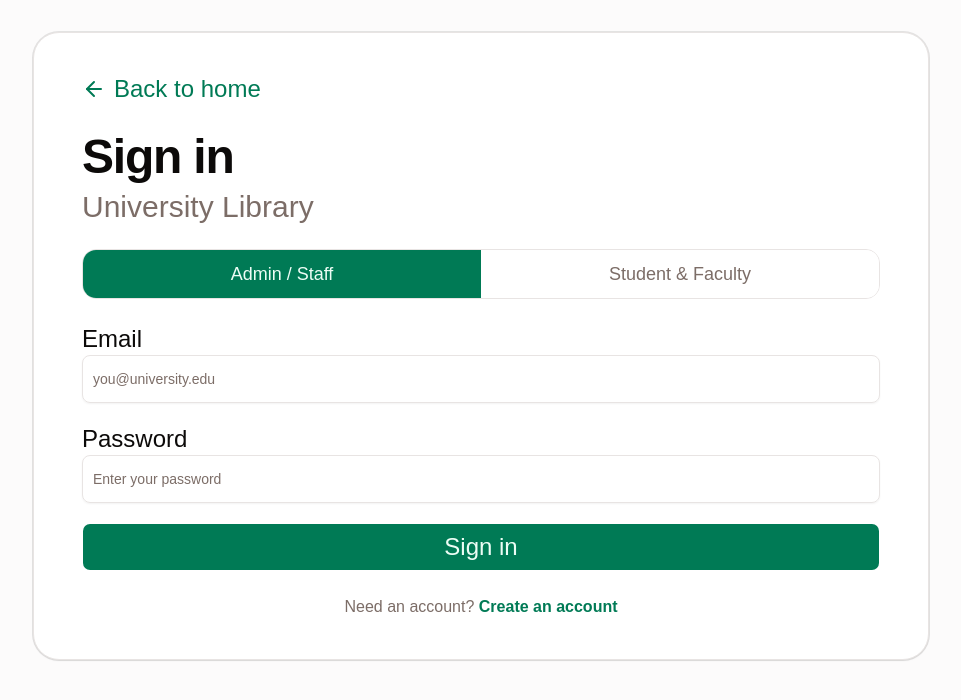
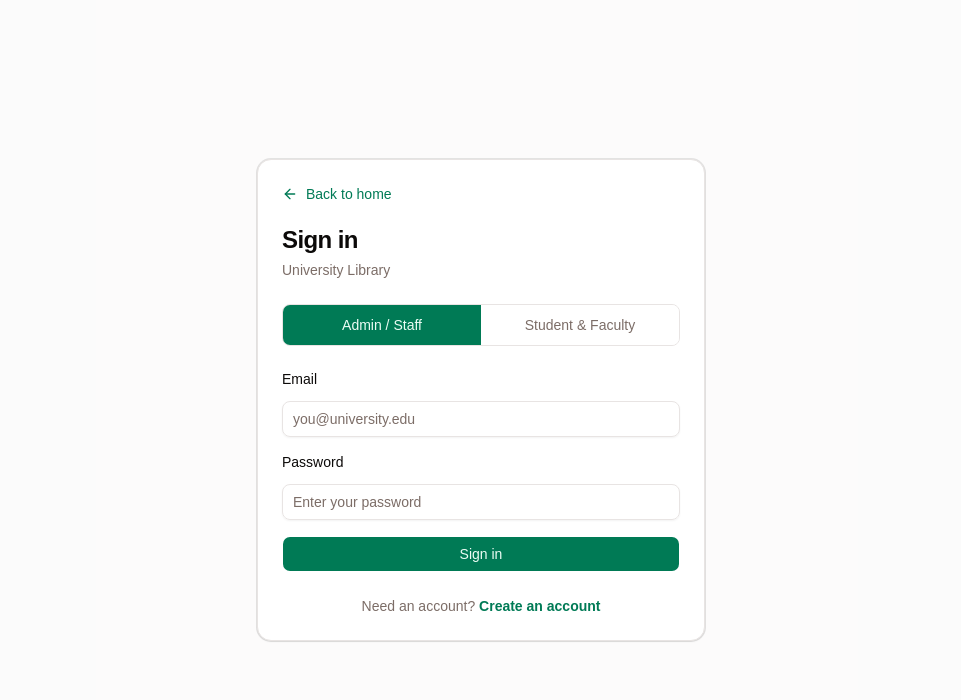
Before and after one commit to s-wick/library_database_project, a React (Vite) app: page /auth in a window 1280 px wide. Shown: the top 700 px of the page, without its empty margins (159-1120 px from the left). Built offline with nearby package versions, Linux system fonts and the light colour scheme.

Commit message:
Used [invalid input](https://ui.shadcn.com/docs/components/radix/input#invalid) field instead of separate label and used standard sizing for card

```diff
--- a/src/app/routes/auth.jsx
+++ b/src/app/routes/auth.jsx
@@ -4,6 +4,7 @@ import { Link } from "react-router-dom"
 import { Card, CardContent, CardHeader, CardTitle } from "@/components/ui/card"
 import { Button } from "@/components/ui/button"
 import { Input } from "@/components/ui/input"
+import { Field, FieldDescription, FieldLabel } from "@/components/ui/field"
 
 const roles = [
   { id: "admin", label: "Admin / Staff" },
@@ -20,7 +21,7 @@ export default function AuthPage() {
   const [selectedRole, setSelectedRole] = useState("admin")
   const [mode, setMode] = useState("signin")
   const [form, setForm] = useState(emptyForm)
-  const [error, setError] = useState("")
+  const [errors, setErrors] = useState({})
   const [success, setSuccess] = useState("")
 
   const isSignUp = mode === "signup"
@@ -37,34 +38,33 @@ export default function AuthPage() {
 
   function switchMode(nextMode) {
     setMode(nextMode)
-    setError("")
+    setErrors({})
     setSuccess("")
     setForm(emptyForm)
   }
 
   function handleSubmit(event) {
     event.preventDefault()
-    setError("")
+    setErrors({})
     setSuccess("")
 
     if (!form.email.trim()) {
-      setError("Email is required.")
-      return
+      setErrors({ email: "Email is required." })
     }
 
     if (!form.password.trim()) {
-      setError("Password is required.")
+      setErrors((prev) => ({ ...prev, password: "Password is required." }))
       return
     }
 
     if (isSignUp) {
       if (!form.confirmPassword.trim()) {
-        setError("Retype password is required.")
+        setErrors({ confirmPassword: "Retype password is required." })
         return
       }
 
       if (form.password !== form.confirmPassword) {
-        setError("Passwords do not match.")
+        setErrors({ confirmPassword: "Passwords do not match." })
         return
       }
     }
@@ -76,27 +76,25 @@ export default function AuthPage() {
   }
 
   return (
-    <div className="min-h-screen bg-muted/30 px-4 py-8">
-      <div className="mx-auto w-full max-w-4xl">
-        <Card className="rounded-4xl border bg-card py-8 sm:py-10">
-          <CardHeader className="px-6 sm:px-12">
+    <div className="flex min-h-screen items-center justify-center bg-muted/30 px-4 py-8">
+      <div className="mx-auto w-full max-w-md">
+        <Card className="border bg-card">
+          <CardHeader>
             <Link
               to="/"
-              className="mb-6 inline-flex items-center gap-2 text-2xl text-primary hover:opacity-90"
+              className="mb-4 inline-flex items-center gap-2 text-sm text-primary hover:opacity-90"
             >
-              <ArrowLeft className="size-6" />
+              <ArrowLeft className="size-4" />
               <span>Back to home</span>
             </Link>
-            <CardTitle className="text-5xl font-semibold tracking-tight">
+            <CardTitle className="text-2xl font-semibold tracking-tight">
               {isSignUp ? "Sign up" : "Sign in"}
             </CardTitle>
-            <p className="mt-1 text-3xl text-muted-foreground">
-              University Library
-            </p>
+            <p className="text-sm text-muted-foreground">University Library</p>
           </CardHeader>
 
-          <CardContent className="space-y-6 px-6 sm:px-12">
-            <div className="grid grid-cols-2 overflow-hidden rounded-xl border">
+          <CardContent className="space-y-6">
+            <div className="grid grid-cols-2 overflow-hidden rounded-md border">
               {roles.map((role) => {
                 const isActive = selectedRole === role.id
                 return (
@@ -104,7 +102,7 @@ export default function AuthPage() {
                     key={role.id}
                     type="button"
                     onClick={() => setSelectedRole(role.id)}
-                    className={`h-12 text-lg font-medium transition ${
+                    className={`h-10 text-sm font-medium transition ${
                       isActive
                         ? "bg-primary text-primary-foreground"
                         : "bg-background text-muted-foreground hover:bg-muted"
@@ -116,61 +114,94 @@ export default function AuthPage() {
               })}
             </div>
 
-            <form className="space-y-5" onSubmit={handleSubmit}>
-              <div className="space-y-2">
-                <label className="text-2xl font-medium" htmlFor="email">
+            <form className="space-y-4" onSubmit={handleSubmit}>
+              <Field className="space-y-0">
+                <FieldLabel htmlFor={errors.email ? "input-invalid" : "email"}>
                   Email
-                </label>
+                </FieldLabel>
                 <Input
-                  id="email"
+                  id={errors.email ? "input-invalid" : "email"}
                   name="email"
                   type="email"
                   placeholder="you@university.edu"
                   value={form.email}
                   onChange={handleChange}
-                  className="h-12 text-lg"
+                  aria-invalid={!!errors.email}
+                  className={
+                    errors.email
+                      ? "border-destructive text-destructive focus-visible:ring-destructive"
+                      : ""
+                  }
                 />
-              </div>
+                {errors.email && (
+                  <p className="text-sm font-medium text-destructive">
+                    {errors.email}
+                  </p>
+                )}
+              </Field>
 
-              <div className="space-y-2">
-                <label className="text-2xl font-medium" htmlFor="password">
+              <Field>
+                <FieldLabel
+                  htmlFor={errors.password ? "input-invalid" : "password"}
+                >
                   Password
-                </label>
+                </FieldLabel>
                 <Input
-                  id="password"
+                  id={errors.password ? "input-invalid" : "password"}
                   name="password"
                   type="password"
                   placeholder="Enter your password"
                   value={form.password}
                   onChange={handleChange}
-                  className="h-12 text-lg"
+                  aria-invalid={!!errors.password}
+                  className={
+                    errors.password
+                      ? "border-destructive text-destructive focus-visible:ring-destructive"
+                      : ""
+                  }
                 />
-              </div>
+                {errors.password && (
+                  <p className="text-sm font-medium text-destructive">
+                    {errors.password}
+                  </p>
+                )}
+              </Field>
 
               {isSignUp && (
-                <div className="space-y-2">
-                  <label
-                    className="text-2xl font-medium"
-                    htmlFor="confirmPassword"
+                <Field>
+                  <FieldLabel
+                    htmlFor={
+                      errors.confirmPassword
+                        ? "input-invalid"
+                        : "confirmPassword"
+                    }
                   >
                     Retype password
-                  </label>
+                  </FieldLabel>
                   <Input
-                    id="confirmPassword"
+                    id={
+                      errors.confirmPassword
+                        ? "input-invalid"
+                        : "confirmPassword"
+                    }
                     name="confirmPassword"
                     type="password"
                     placeholder="Retype your password"
                     value={form.confirmPassword}
                     onChange={handleChange}
-                    className="h-12 text-lg"
+                    aria-invalid={!!errors.confirmPassword}
+                    className={
+                      errors.confirmPassword
+                        ? "border-destructive text-destructive focus-visible:ring-destructive"
+                        : ""
+                    }
                   />
-                </div>
-              )}
-
-              {error && (
-                <p className="rounded-md border border-destructive/30 bg-destructive/10 px-3 py-2 text-sm text-destructive">
-                  {error}
-                </p>
+                  {errors.confirmPassword && (
+                    <p className="text-sm font-medium text-destructive">
+                      {errors.confirmPassword}
+                    </p>
+                  )}
+                </Field>
               )}
 
               {success && (
@@ -179,12 +210,12 @@ export default function AuthPage() {
                 </p>
               )}
 
-              <Button type="submit" className="h-12 w-full text-2xl">
+              <Button type="submit" className="w-full">
                 {submitLabel}
               </Button>
             </form>
 
-            <div className="text-center text-base text-muted-foreground">
+            <div className="text-center text-sm text-muted-foreground">
               {isSignUp ? "Already have an account?" : "Need an account?"}{" "}
               <button
                 type="button"
--- /dev/null
+++ b/src/components/ui/field.jsx
@@ -0,0 +1,212 @@
+import { useMemo } from "react"
+import { cva } from "class-variance-authority"
+
+import { cn } from "@/lib/utils"
+import { Label } from "@/components/ui/label"
+import { Separator } from "@/components/ui/separator"
+
+function FieldSet({ className, ...props }) {
+  return (
+    <fieldset
+      data-slot="field-set"
+      className={cn(
+        "flex flex-col gap-6 has-[>[data-slot=checkbox-group]]:gap-3 has-[>[data-slot=radio-group]]:gap-3",
+        className
+      )}
+      {...props}
+    />
+  )
+}
+
+function FieldLegend({ className, variant = "legend", ...props }) {
+  return (
+    <legend
+      data-slot="field-legend"
+      data-variant={variant}
+      className={cn(
+        "mb-3 font-medium data-[variant=label]:text-sm data-[variant=legend]:text-base",
+        className
+      )}
+      {...props}
+    />
+  )
+}
+
+function FieldGroup({ className, ...props }) {
+  return (
+    <div
+      data-slot="field-group"
+      className={cn(
+        "group/field-group @container/field-group flex w-full flex-col gap-7 data-[slot=checkbox-group]:gap-3 *:data-[slot=field-group]:gap-4",
+        className
+      )}
+      {...props}
+    />
+  )
+}
+
+const fieldVariants = cva(
+  "group/field flex w-full gap-3 data-[invalid=true]:text-destructive",
+  {
+    variants: {
+      orientation: {
+        vertical: "flex-col *:w-full [&>.sr-only]:w-auto",
+        horizontal:
+          "flex-row items-center has-[>[data-slot=field-content]]:items-start *:data-[slot=field-label]:flex-auto has-[>[data-slot=field-content]]:[&>[role=checkbox],[role=radio]]:mt-px",
+        responsive:
+          "flex-col *:w-full @md/field-group:flex-row @md/field-group:items-center @md/field-group:*:w-auto @md/field-group:has-[>[data-slot=field-content]]:items-start @md/field-group:*:data-[slot=field-label]:flex-auto [&>.sr-only]:w-auto @md/field-group:has-[>[data-slot=field-content]]:[&>[role=checkbox],[role=radio]]:mt-px",
+      },
+    },
+    defaultVariants: {
+      orientation: "vertical",
+    },
+  }
+)
+
+function Field({ className, orientation = "vertical", ...props }) {
+  return (
+    <div
+      role="group"
+      data-slot="field"
+      data-orientation={orientation}
+      className={cn(fieldVariants({ orientation }), className)}
+      {...props}
+    />
+  )
+}
+
+function FieldContent({ className, ...props }) {
+  return (
+    <div
+      data-slot="field-content"
+      className={cn(
+        "group/field-content flex flex-1 flex-col gap-1 leading-snug",
+        className
+      )}
+      {...props}
+    />
+  )
+}
+
+function FieldLabel({ className, ...props }) {
+  return (
+    <Label
+      data-slot="field-label"
+      className={cn(
+        "group/field-label peer/field-label flex w-fit gap-2 leading-snug group-data-[disabled=true]/field:opacity-50 has-data-checked:border-primary/30 has-data-checked:bg-primary/5 has-[>[data-slot=field]]:rounded-md has-[>[data-slot=field]]:border *:data-[slot=field]:p-3 dark:has-data-checked:border-primary/20 dark:has-data-checked:bg-primary/10",
+        "has-[>[data-slot=field]]:w-full has-[>[data-slot=field]]:flex-col",
+        className
+      )}
+      {...props}
+    />
+  )
+}
+
+function FieldTitle({ className, ...props }) {
+  return (
+    <div
+      data-slot="field-label"
+      className={cn(
+        "flex w-fit items-center gap-2 text-sm leading-snug font-medium group-data-[disabled=true]/field:opacity-50",
+        className
+      )}
+      {...props}
+    />
+  )
+}
+
+function FieldDescription({ className, ...props }) {
+  return (
+    <p
+      data-slot="field-description"
+      className={cn(
+        "text-left text-sm leading-normal font-normal text-muted-foreground group-has-data-horizontal/field:text-balance [[data-variant=legend]+&]:-mt-1.5",
+        "last:mt-0 nth-last-2:-mt-1",
+        "[&>a]:underline [&>a]:underline-offset-4 [&>a:hover]:text-primary",
+        className
+      )}
+      {...props}
+    />
+  )
+}
+
+function FieldSeparator({ children, className, ...props }) {
+  return (
+    <div
+      data-slot="field-separator"
+      data-content={!!children}
+      className={cn(
+        "relative -my-2 h-5 text-sm group-data-[variant=outline]/field-group:-mb-2",
+        className
+      )}
+      {...props}
+    >
+      <Separator className="absolute inset-0 top-1/2" />
+      {children && (
+        <span
+          className="relative mx-auto block w-fit bg-background px-2 text-muted-foreground"
+          data-slot="field-separator-content"
+        >
+          {children}
+        </span>
+      )}
+    </div>
+  )
+}
+
+function FieldError({ className, children, errors, ...props }) {
+  const content = useMemo(() => {
+    if (children) {
+      return children
+    }
+
+    if (!errors?.length) {
+      return null
+    }
+
+    const uniqueErrors = [
+      ...new Map(errors.map((error) => [error?.message, error])).values(),
+    ]
+
+    if (uniqueErrors?.length == 1) {
+      return uniqueErrors[0]?.message
+    }
+
+    return (
+      <ul className="ml-4 flex list-disc flex-col gap-1">
+        {uniqueErrors.map(
+          (error, index) =>
+            error?.message && <li key={index}>{error.message}</li>
+        )}
+      </ul>
+    )
+  }, [children, errors])
+
+  if (!content) {
+    return null
+  }
+
+  return (
+    <div
+      role="alert"
+      data-slot="field-error"
+      className={cn("text-sm font-normal text-destructive", className)}
+      {...props}
+    >
+      {content}
+    </div>
+  )
+}
+
+export {
+  Field,
+  FieldLabel,
+  FieldDescription,
+  FieldError,
+  FieldGroup,
+  FieldLegend,
+  FieldSeparator,
+  FieldSet,
+  FieldContent,
+  FieldTitle,
+}
--- /dev/null
+++ b/src/components/ui/label.jsx
@@ -0,0 +1,19 @@
+import * as React from "react"
+import { Label as LabelPrimitive } from "radix-ui"
+
+import { cn } from "@/lib/utils"
+
+function Label({ className, ...props }) {
+  return (
+    <LabelPrimitive.Root
+      data-slot="label"
+      className={cn(
+        "flex items-center gap-2 text-sm leading-none font-medium select-none group-data-[disabled=true]:pointer-events-none group-data-[disabled=true]:opacity-50 peer-disabled:cursor-not-allowed peer-disabled:opacity-50",
+        className
+      )}
+      {...props}
+    />
+  )
+}
+
+export { Label }
--- /dev/null
+++ b/src/components/ui/separator.jsx
@@ -0,0 +1,28 @@
+"use client"
+
+import * as React from "react"
+import { Separator as SeparatorPrimitive } from "radix-ui"
+
+import { cn } from "@/lib/utils"
+
+function Separator({
+  className,
+  orientation = "horizontal",
+  decorative = true,
+  ...props
+}) {
+  return (
+    <SeparatorPrimitive.Root
+      data-slot="separator"
+      decorative={decorative}
+      orientation={orientation}
+      className={cn(
+        "shrink-0 bg-border data-horizontal:h-px data-horizontal:w-full data-vertical:w-px data-vertical:self-stretch",
+        className
+      )}
+      {...props}
+    />
+  )
+}
+
+export { Separator }
```
